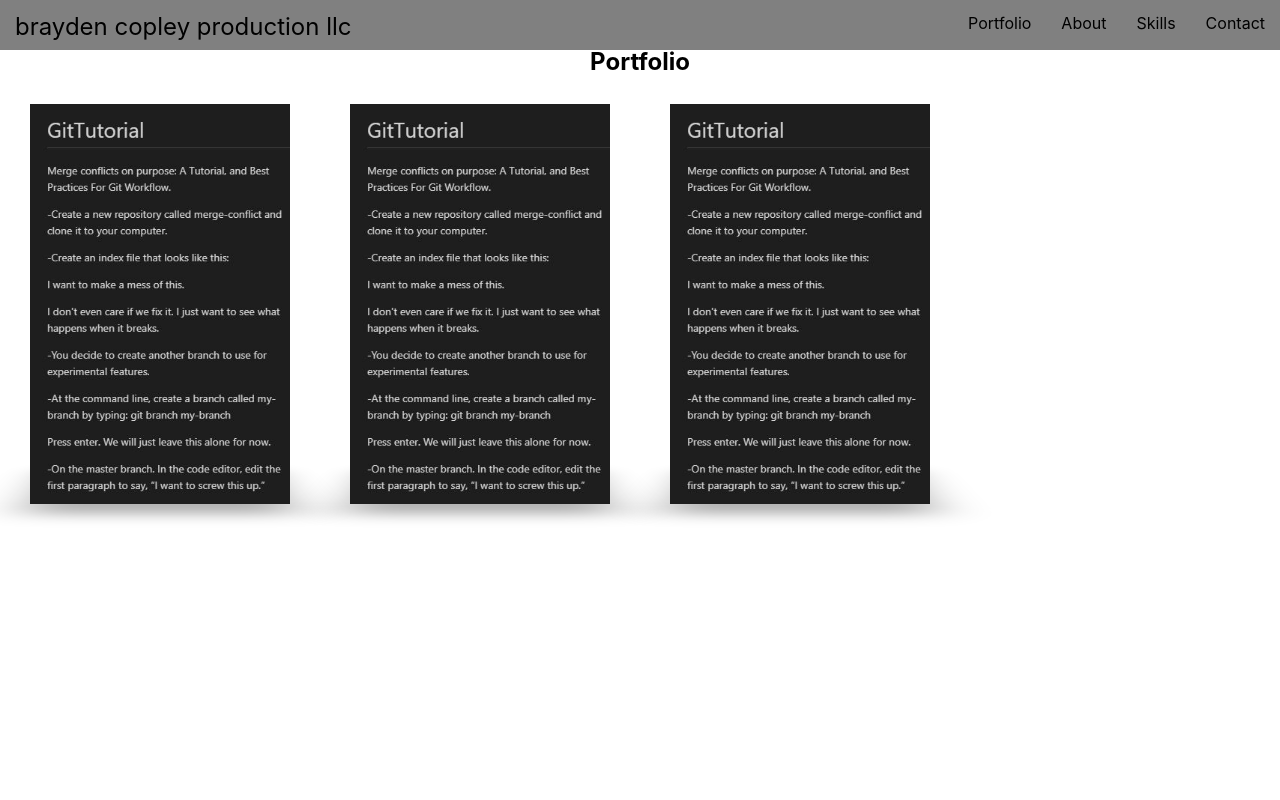
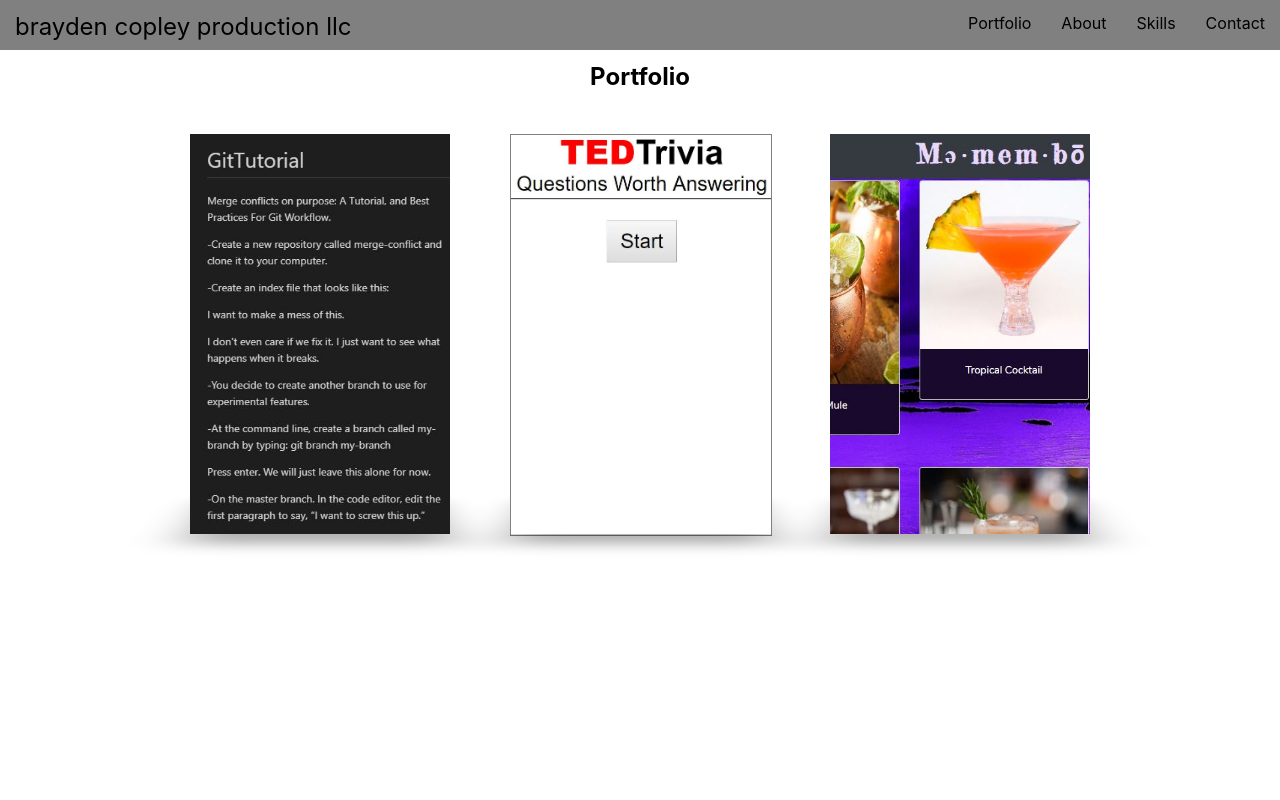
Before and after one commit to braydenc303/bc-303-portfolio, a React (Create React App) app: page / in a window 1280 px wide. Shown: the top 800 px of the page. Built offline with nearby package versions, Linux system fonts and the light colour scheme.

Commit message:
Portfolio component, rendering and working properly.

```diff
--- /dev/null
+++ b/public/assets/css/styles.css
@@ -0,0 +1,19 @@
+p {
+    margin: 1em;
+    text-align: justify;
+}
+
+a {
+    text-decoration: none;
+    color: black;
+}
+
+h2 {
+    font-size: 1.5rem;
+    font-weight: bold;
+    padding: 15px;
+}
+
+h3 {
+    font-size: 1.25rem;
+}
--- a/public/index.html
+++ b/public/index.html
@@ -24,6 +24,7 @@
     -->
     <title>Portfolio 303</title>
     <link rel="stylesheet" type="text/css" href="assets/css/reset.css" />
+    <link rel="stylesheet" type="text/css" href="assets/css/styles.css" />
   </head>
   <body>
     <noscript>You need to enable JavaScript to run this app.</noscript>
--- a/src/components/about/About.js
+++ b/src/components/about/About.js
@@ -22,10 +22,6 @@ const Spacer = styled.div`
     height: 50px;
 `
 
-const Heading = styled.h2`
-    font-size: 1.5rem;
-    font-weight: bold;
-`
 
 class About extends Component {
 
@@ -33,7 +29,7 @@ class About extends Component {
         return (
             <Wrapper id="About">
                 <Spacer></Spacer>
-                <Heading>About</Heading>
+                <h2>About</h2>
                 <Paragraph>Capable full-stack developer who loves the problem-solving aspect of programming.
                     Aptitude for creating experiences that are pleasing to the eye and which naturally lead users to where they want to go.
                     Drawing on my background in service and hospitality helps me to understand my clients wants and needs while using my technical skills in
--- a/src/components/contact/Contact.js
+++ b/src/components/contact/Contact.js
@@ -13,15 +13,13 @@ const Wrapper = styled.div`
 
 const Image = styled.img`
     height: 100px;
+    :hover {
+        height: 125px;
+    }
 `
 
 const Spacer = styled.div`
     height: 50px;
-`
-
-const Heading = styled.h2`
-    font-size: 1.5rem;
-    font-weight: bold;
 `
 
 class Contact extends Component {
@@ -30,7 +28,7 @@ class Contact extends Component {
         return (
             <>
                 <Spacer id="Contact"></Spacer>
-                <Heading>Contact</Heading>
+                <h2>Contact</h2>
                 <Spacer></Spacer>
                 <Wrapper>
                     <a href="https://github.com/braydenc303" target="top"><Image src="./assets/img/GitHub-Mark-120px-plus.png" alt="github logo" /></a>
--- a/src/components/portfolio/Portfolio.js
+++ b/src/components/portfolio/Portfolio.js
@@ -3,34 +3,22 @@ import styled from "styled-components";
 
 const Wrapper = styled.div`
     width:100%;
-    height: 100vh;
+    min-height: 100vh;
 `
 
 const Spacer = styled.div`
     height: 50px;
 `
 
-const Heading = styled.h2`
-    font-size: 1.5rem;
-    font-weight: bold;
-`
 
 const Container = styled.div`
-    display:flex;
-    flex-wrap: wrap;
-    align-content: center;
-`
-
-const Stage = styled.ul`
-    list-style: none;
-    padding 0;
+    margin: auto;
 `
 
 const Scene = styled.li`
     width: 260px;
     height: 400px;
     margin: 30px;
-    float: left;
     perspective: 1000px;
 `
 
@@ -43,7 +31,7 @@ const Info = styled.div`
     transform: rotateY(90deg) translateZ(130px);
     border: 1px solid #B8B5B5;
     font-size: 0.75em;
-    transition: box-shadow 350ms;
+    transition: box-shadow 450ms;
     box-shadow: inset -300px 0px 40px rgba(0,0,0,0.5);
     :hover {
         box-shadow: inset 0px 0px 40px rgba(0,0,0,0);
@@ -55,7 +43,7 @@ const Project = styled.div`
     height: 400px;
     transform-style: preserve-3d;
     transform: translateZ(-130px);
-    transition: transform 350ms;
+    transition: transform 500ms;
     :hover {
         transform: rotateY(-78deg)translateZ(20px);
     }
@@ -68,7 +56,7 @@ const Project = styled.div`
         box-shadow: 0 50px 50px rgba(0,0,0,0.3);
         transform-origin: 100% 100%;
         transform: rotateX(90deg) translateX(-130px) translateY(130px);
-        transition: box-shadow 350ms;
+        transition: box-shadow 500ms;
     }
     :hover::after {
         box-shadow: 20px -5px 50px rgba(0,0,0,0.3);
@@ -77,7 +65,6 @@ const Project = styled.div`
 
 const Cover = styled.div`
     position: absolute;
-    background-image: url(../../assets/img/gitTutorial.JPG);
     width: 260px;
     height: 400px;
     background-color: #fff;
@@ -85,60 +72,88 @@ const Cover = styled.div`
     transform: translateZ(130px);
     background-size: cover;
     background-repeat: no-repeat;
-    transition: box-shadow 350ms;
+    transition: box-shadow 500ms;
     box-shadow: inset 0px 0px 40px rgba(255,255,255,0);
     :hover {
         box-shadow: inset 300px 0px 40px rgba(255,255,255,0.8);
     }
 `
+const Stage = styled.ul`
+    list-style: none;
+    padding 0;
+    display: flex;
+    flex-wrap: wrap;
+    justify-content: center;
+    ${Scene}:nth-child(1) ${Cover} {
+        background-image: url(../../assets/img/gitTutorial.JPG);
+    }
+    ${Scene}:nth-child(2) ${Cover} {
+        background-image: url(../../assets/img/trivia.JPG);
+        background-size: auto 260px;
+        border: 1px solid grey;
+    }
+    ${Scene}:nth-child(3) ${Cover} {
+        background-image: url(../../assets/img/memembo.JPG);
+    }
+`
+
+class Portfolio extends Component {
 
 
-class Portfolio extends Component {
 
     render() {
         return (
             <Wrapper id="Portfolio">
                 <Spacer></Spacer>
-                <Heading>Portfolio</Heading>
+                <h2>Portfolio</h2>
                 <Container>
                     <Stage className="ul">
                         <Scene className="li">
                             <Project className="Movie">
                                 <Cover className="Poster"></Cover>
+                                <a href="https://github.com/braydenc303/GitTutorial" target="top">
                                     <Info>
                                         <header>
-                                    <h1>GitTutorial</h1>
-                                    <span className="type">Personal Project</span>
-                                    <span className="purpose">Education</span>
+                                            <h2>GitTutorial</h2>
+                                            <h2>Personal Project</h2>
+                                            <h3>Purpose: Education</h3>
                                         </header>
-                                <p>Merge conflicts on purpose: A Tutorial, and Best Practices For Git Workflow. This project sprung out of the need for a quick tutorial for my bootcamp. Though we touched on git, we did not cover a group workflow which made working on our group projects more difficult. I looked at a few tutorials and built one as a readme file that anyone could download and walk through.</p>
+                                        <p>Merge conflicts on purpose: A Tutorial, and Best Practices For Git Workflow.</p>
+                                        <p>This project sprung out of the need for a quick tutorial for my bootcamp. Though we touched on git we did not cover a group workflow, which made working on our group projects quite difficult. I looked at a few tutorials and built one as a readme file that anyone could download and walk through in their favorite code editor.</p>
                                     </Info>
+                                </a>
                             </Project>
                         </Scene>
                         <Scene className="li">
                             <Project className="Movie">
                                 <Cover className="Poster"></Cover>
+                                <a href="https://braydenc303.github.io/triviaGame/" target="top">
                                     <Info>
                                         <header>
-                                    <h1>GitTutorial</h1>
-                                    <span className="type">Personal Project</span>
-                                    <span className="purpose">Education</span>
+                                            <h2>TED Trivia</h2>
+                                            <h2>Class Assignment</h2>
+                                            <h3>Purpose: Entertainment/Education</h3>
                                         </header>
-                                <p>Merge conflicts on purpose: A Tutorial, and Best Practices For Git Workflow. This project sprung out of the need for a quick tutorial for my bootcamp. Though we touched on git, we did not cover a group workflow which made working on our group projects more difficult. I looked at a few tutorials and built one as a readme file that anyone could download and walk through.</p>
+                                        <p>In order to learn about event timeouts and timers, we were required to create a trivia game. We were able to choose our own theme, so I chose TED talks. I had a lot of fun on this project, and learned quite a bit.</p>
                                     </Info>
+                                </a>
                             </Project>
                         </Scene>
                         <Scene className="li">
                             <Project className="Movie">
                                 <Cover className="Poster"></Cover>
+
+                                <a href="https://memembo.herokuapp.com/" target="top">
                                     <Info>
                                         <header>
-                                    <h1>GitTutorial</h1>
-                                    <span className="type">Personal Project</span>
-                                    <span className="purpose">Education</span>
+                                            <h2>M&#477;&#8901;mem&#8901;bo&#772;</h2>
+                                            <h2>Group Project</h2>
+                                            <h3>Purpose: Education</h3>
+                                            <h3>In Progress</h3>
                                         </header>
-                                <p>Merge conflicts on purpose: A Tutorial, and Best Practices For Git Workflow. This project sprung out of the need for a quick tutorial for my bootcamp. Though we touched on git, we did not cover a group workflow which made working on our group projects more difficult. I looked at a few tutorials and built one as a readme file that anyone could download and walk through.</p>
+                                        <p>Having just been through a fast paced learning experience ourselves, my team mates and I wanted to create something that could help people learn any new skill. We created a build your own quiz game, that has three different sets of rules depending on how well you know the material, and all completely customizable.</p>
                                     </Info>
+                                </a>
                             </Project>
                         </Scene>
                     </Stage>
--- a/src/components/skills/Skills.js
+++ b/src/components/skills/Skills.js
@@ -16,10 +16,6 @@ const Spacer = styled.div`
     height: 50px;
 `
 
-const Heading = styled.h2`
-    font-size: 1.5rem;
-    font-weight: bold;
-`
 
 class Skills extends Component {
 
@@ -28,7 +24,7 @@ class Skills extends Component {
         return(
             <div id="Skills">
                 <Spacer></Spacer>
-                <Heading>Skills</Heading>
+                <h2>Skills</h2>
                 <UList>
                     <ListI>HTML</ListI>
                     <ListI>CSS</ListI>
```
Also changed, not shown: src/components/header/Header.js (+5 -10 lines), public/assets/img/memembo.JPG (added), public/assets/img/trivia.JPG (added). Lines whose indentation alone changed are shown as unchanged.
